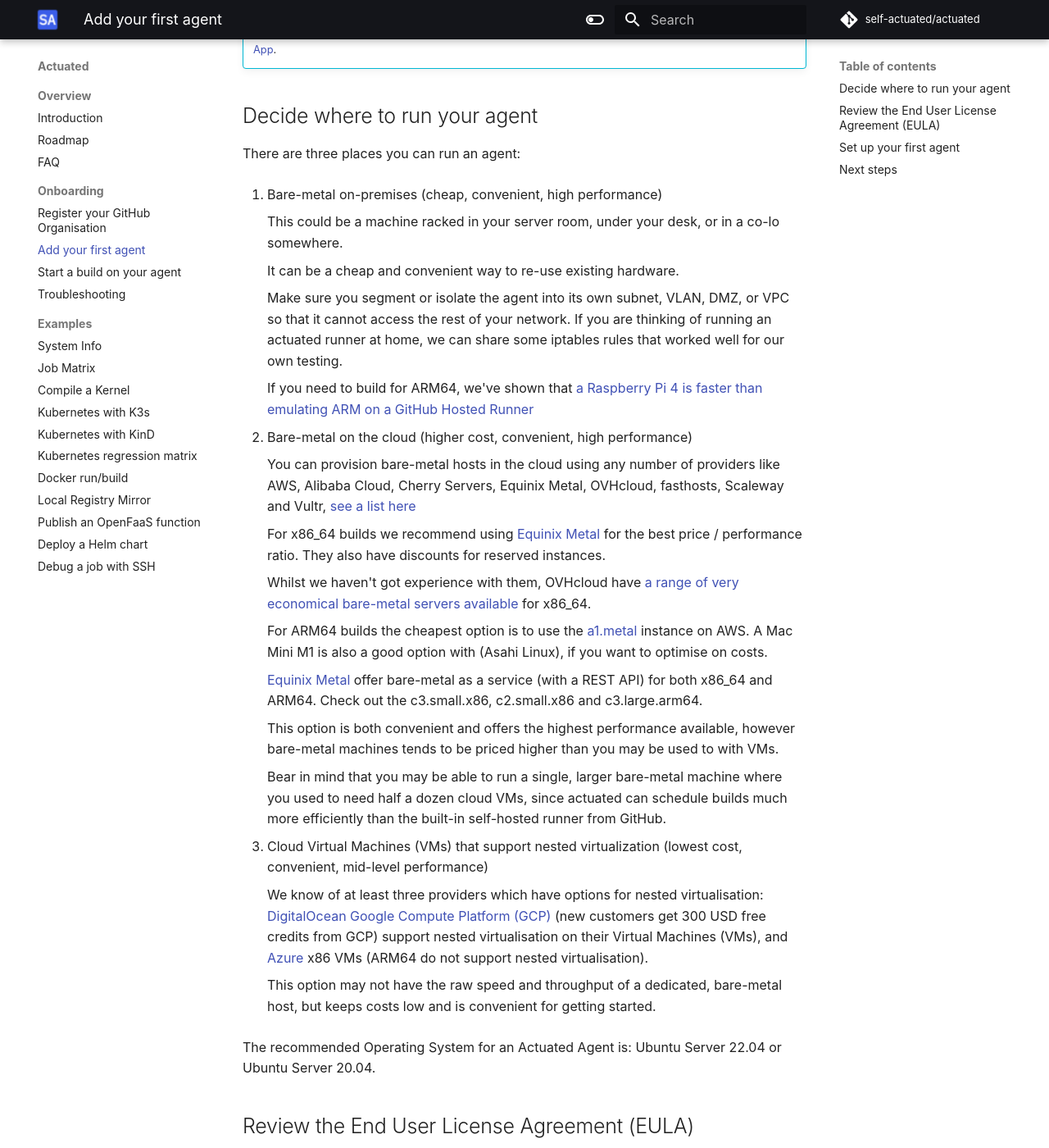
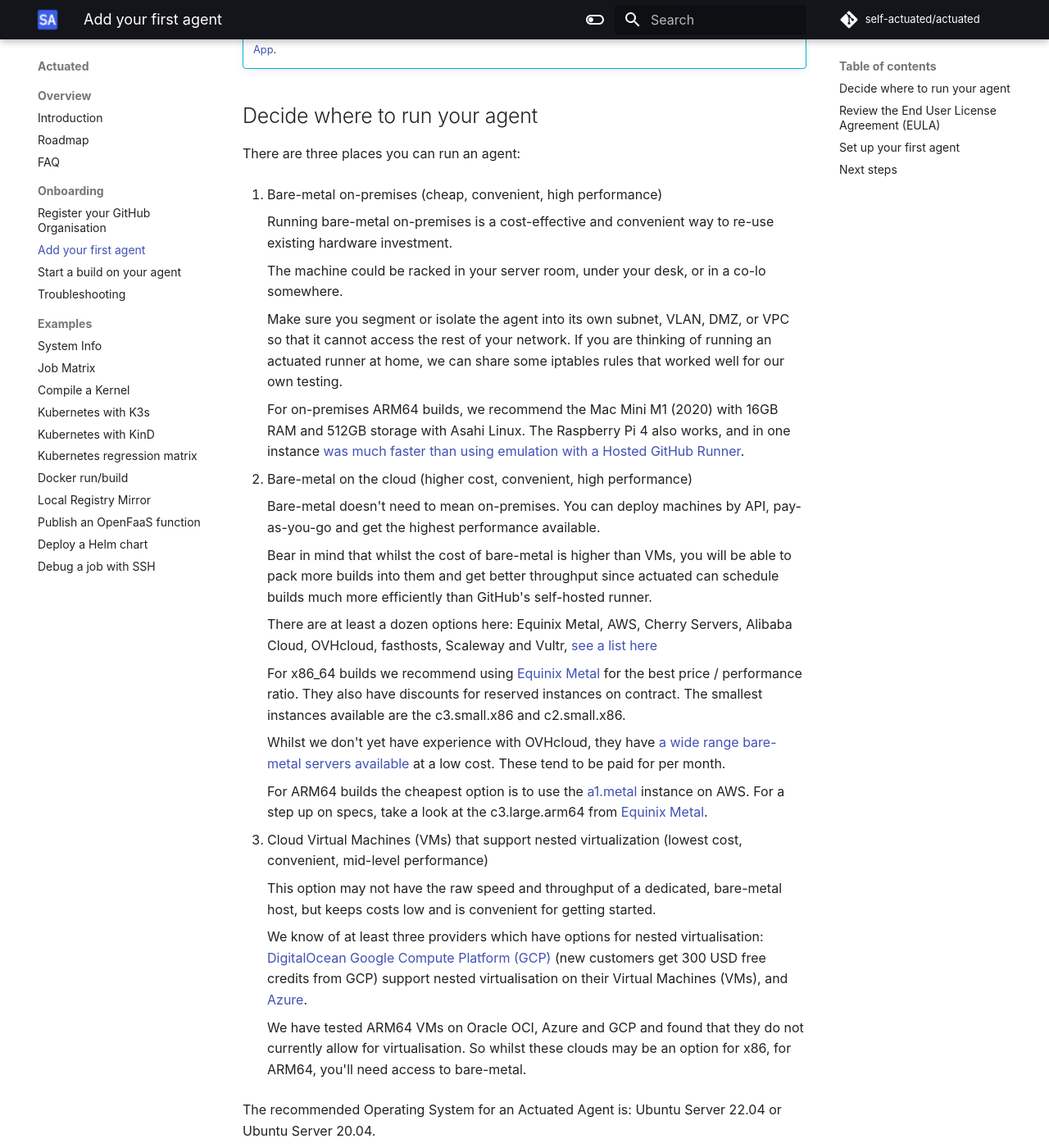
Before and after one commit to welteki/docs.actuated.dev, an MkDocs documentation site: the page built from docs/add-agent.md, in a window 1280 px wide and 1400 px high, scrolled down 498 px. Shown: the whole window at 82% size. Built offline with MkDocs 1.6.1 and Material for MkDocs 9.7.7, drawn with Linux system fonts in a browser that asks for light colours; some web fonts are replaced; some of the changed text lies outside the part shown.

Commit message:
Update notes on what kinds of machines can be used
Signed-off-by: Alex Ellis (OpenFaaS Ltd) <alexellis2@gmail.com>

````diff
--- a/docs/add-agent.md
+++ b/docs/add-agent.md
@@ -17,35 +17,35 @@
 
 1. Bare-metal on-premises (cheap, convenient, high performance)
 
-    This could be a machine racked in your server room, under your desk, or in a co-lo somewhere.
+    Running bare-metal on-premises is a cost-effective and convenient way to re-use existing hardware investment.
 
-    It can be a cheap and convenient way to re-use existing hardware.
+    The machine could be racked in your server room, under your desk, or in a co-lo somewhere.
 
     Make sure you segment or isolate the agent into its own subnet, VLAN, DMZ, or VPC so that it cannot access the rest of your network. If you are thinking of running an actuated runner at home, we can share some iptables rules that worked well for our own testing.
 
-    If you need to build for ARM64, we've shown that [a Raspberry Pi 4 is faster than emulating ARM on a GitHub Hosted Runner](https://twitter.com/alexellisuk/status/1583092051398524928?s=20&t=2SelTpdc5idJLmayIu3Djw)
+    For on-premises ARM64 builds, we recommend the Mac Mini M1 (2020) with 16GB RAM and 512GB storage with Asahi Linux. The Raspberry Pi 4 also works, and in one instance [was much faster than using emulation with a Hosted GitHub Runner](https://twitter.com/alexellisuk/status/1583092051398524928?s=20&t=2SelTpdc5idJLmayIu3Djw).
 
 2. Bare-metal on the cloud (higher cost, convenient, high performance)
 
-    You can provision bare-metal hosts in the cloud using any number of providers like AWS, Alibaba Cloud, Cherry Servers, Equinix Metal, OVHcloud, fasthosts, Scaleway and Vultr, [see a list here](https://github.com/alexellis/awesome-baremetal#bare-metal-cloud)
+    Bare-metal doesn't need to mean on-premises. You can deploy machines by API, pay-as-you-go and get the highest performance available.
 
-    For x86_64 builds we recommend using [Equinix Metal](https://deploy.equinix.com/) for the best price / performance ratio. They also have discounts for reserved instances.
+    Bear in mind that whilst the cost of bare-metal is higher than VMs, you will be able to pack more builds into them and get better throughput since actuated can schedule builds much more efficiently than GitHub's self-hosted runner.
 
-    Whilst we haven't got experience with them, OVHcloud have [a range of very economical bare-metal servers available](https://www.ovhcloud.com/en-gb/bare-metal/rise/) for x86_64.
+    There are at least a dozen options here: Equinix Metal, AWS, Cherry Servers, Alibaba Cloud, OVHcloud, fasthosts, Scaleway and Vultr, [see a list here](https://github.com/alexellis/awesome-baremetal#bare-metal-cloud)
 
-    For ARM64 builds the cheapest option is to use the [a1.metal](https://aws.amazon.com/ec2/instance-types/a1/) instance on AWS. A Mac Mini M1 is also a good option with (Asahi Linux), if you want to optimise on costs.
+    For x86_64 builds we recommend using [Equinix Metal](https://deploy.equinix.com/) for the best price / performance ratio. They also have discounts for reserved instances on contract. The smallest instances available are the c3.small.x86 and c2.small.x86.
 
-    [Equinix Metal](https://metal.equinix.com/) offer bare-metal as a service (with a REST API) for both x86_64 and ARM64. Check out the c3.small.x86, c2.small.x86 and c3.large.arm64.
+    Whilst we don't yet have experience with OVHcloud, they have [a wide range bare-metal servers available](https://www.ovhcloud.com/en-gb/bare-metal/rise/) at a low cost. These tend to be paid for per month.
 
-    This option is both convenient and offers the highest performance available, however bare-metal machines tends to be priced higher than you may be used to with VMs.
-
-    Bear in mind that you may be able to run a single, larger bare-metal machine where you used to need half a dozen cloud VMs, since actuated can schedule builds much more efficiently than the built-in self-hosted runner from GitHub.
+    For ARM64 builds the cheapest option is to use the [a1.metal](https://aws.amazon.com/ec2/instance-types/a1/) instance on AWS. For a step up on specs, take a look at the c3.large.arm64 from [Equinix Metal](https://metal.equinix.com/).
 
 3. Cloud Virtual Machines (VMs) that support nested virtualization (lowest cost, convenient, mid-level performance)
 
-    We know of at least three providers which have options for nested virtualisation: [DigitalOcean](https://m.do.co/c/8d4e75e9886f) [Google Compute Platform (GCP)](https://cloud.google.com/compute) (new customers get 300 USD free credits from GCP) support nested virtualisation on their Virtual Machines (VMs), and [Azure](https://azure.com/) x86 VMs (ARM64 do not support nested virtualisation).
+    This option may not have the raw speed and throughput of a dedicated, bare-metal host, but keeps costs low and is convenient for getting started.
 
-    This option may not have the raw speed and throughput of a dedicated, bare-metal host, but keeps costs low and is convenient for getting started.
+    We know of at least three providers which have options for nested virtualisation: [DigitalOcean](https://m.do.co/c/8d4e75e9886f) [Google Compute Platform (GCP)](https://cloud.google.com/compute) (new customers get 300 USD free credits from GCP) support nested virtualisation on their Virtual Machines (VMs), and [Azure](https://azure.com/).
+
+    We have tested ARM64 VMs on Oracle OCI, Azure and GCP and found that they do not currently allow for virtualisation. So whilst these clouds may be an option for x86, for ARM64, you'll need access to bare-metal.
 
 The recommended Operating System for an Actuated Agent is: Ubuntu Server 22.04 or Ubuntu Server 20.04.
 
@@ -58,6 +58,8 @@
 1. Download the agent and installation script
 
     Once you've decided where to set up your first agent, you'll need to download the installation package from a container registry
+
+    > Setting up an ARM64 agent? Wherever you see `agent` in a command, change it to: `agent-arm64`. So instead of `agent keygen` you'd run `agent-aarch64 keygen`.
 
     Install [crane](https://github.com/google/go-containerregistry/releases):
 
@@ -84,7 +86,7 @@
     sudo ./install.sh
     ```
 
-    Create a file to store your license from Gumroad:
+    Create a file to store your license. If you don't have it handy, go to [gumroad.com](https://gumroad.com), click "Library" then click "View content"
 
     ```bash
     mkdir -p ~/.actuated
@@ -104,13 +106,6 @@
     The RSA keypair is only used to encrypt messages and cannot. RSA keys are sometimes used with SSH sessions, however actuated does not use any form of SSH at this time.
 
     This will write: `key_rsa` and `key_rsa.pub` to the current working folder.
-
-    Keep the `key_rsa` private, we will not ask you to share this file with us.
-    Share `key_rsa.pub` with us via email or Slack. This key is not confidential, so don't worry about sharing it.
-
-    ```bash
-    cat ~/.actuated/key_rsa.pub
-    ```
 
 3. Install the agent's authentication token.
 
@@ -188,6 +183,23 @@
 
     You can also run the Actuated Agent software as a systemd unit file for automatic restarts and to start upon boot-up.
 
+6. Send us your agent's connection info
+
+    Share the following with us over Slack or email, these details are confidential.
+
+    ```bash
+    # Your agent's public key for encrypting messages
+    cat ~/.actuated/key_rsa.pub
+
+    # Your agent's encrypted API token
+    cat ~/.actuated/TOKEN.enc
+
+    # Your agent's endpoint
+    echo "https://agent1.example.com
+    ```
+
+    We'll let you know once we've added your agent to actuated and then it's over to you to start running your builds.
+
 ## Next steps
 
 You can now start your first build and see it run on your actuated agent.
````
Also changed, not shown: other parts of docs/add-agent.md (+1 -1 lines), docs/faq.md (+4 -1 lines).
